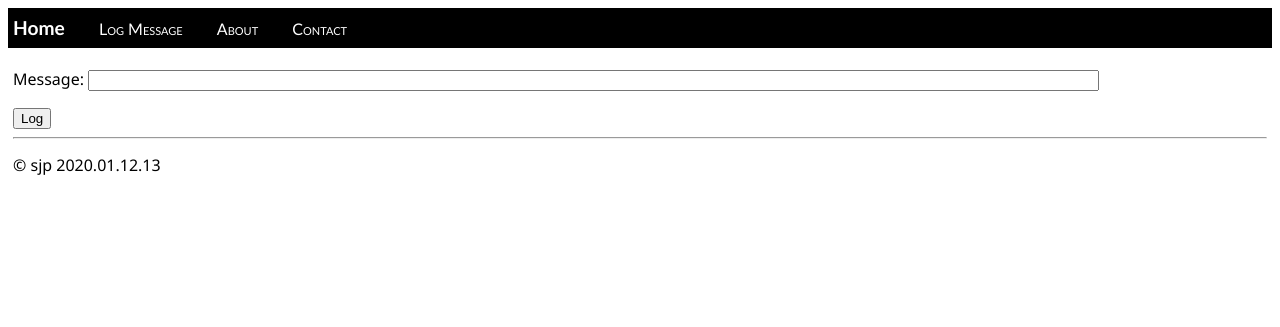
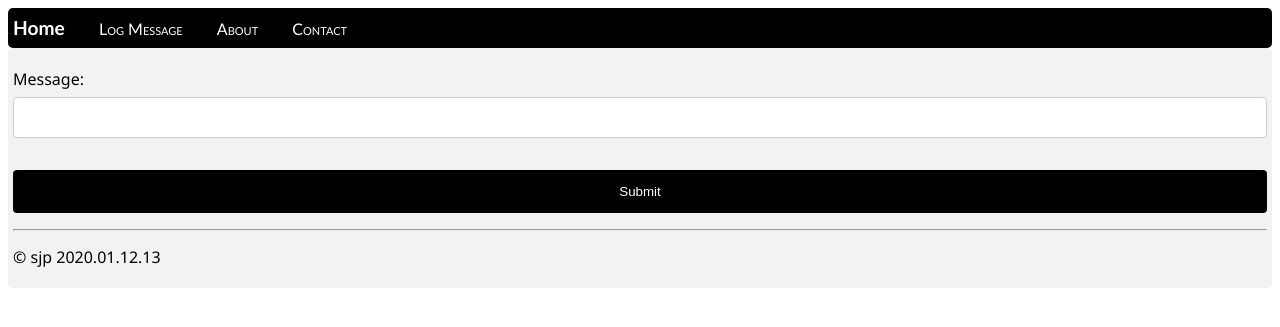
Before and after one commit to Pearcee/django-notes, a Django app: page /log/ in a window 1280 px wide. Shown: the top 327 px of the page. Run offline with Django 3.2, Linux system fonts and the light colour scheme.

Commit message:
02 commit

```diff
--- a/hello/static/hello/site.css
+++ b/hello/static/hello/site.css
@@ -145,3 +145,36 @@ table th {
         border-bottom: 0;
     }
 }
+
+/*  */
+
+input[type=text], select {
+    width: 100%;
+    padding: 12px 20px;
+    margin: 8px 0;
+    display: inline-block;
+    border: 1px solid #ccc;
+    border-radius: 4px;
+    box-sizing: border-box;
+  }
+
+  input[type=submit] {
+    width: 100%;
+    background-color: black;
+    color: white;
+    padding: 14px 20px;
+    margin: 8px 0;
+    border: none;
+    border-radius: 4px;
+    cursor: pointer;
+  }
+
+  input[type=submit]:hover {
+    background-color: darkslategrey;
+  }
+
+  div {
+    border-radius: 5px;
+    background-color: #f2f2f2;
+    padding: 20px;
+  }
--- a/hello/templates/hello/layout.html
+++ b/hello/templates/hello/layout.html
@@ -5,9 +5,7 @@
     <meta charset="utf-8"/>
 	<meta name="Description" content="Put your description here.">
 	<meta name="viewport" content="width=device-width, initial-scale=1.0">
-
     <title>{% block title %}{% endblock %}</title>
-
     <link rel="stylesheet" type="text/css" href="{% static 'hello/site.css' %}"/>
 </head>
 
--- a/hello/templates/hello/log_message.html
+++ b/hello/templates/hello/log_message.html
@@ -6,6 +6,6 @@
     <form method="POST" class="log-form">
         {% csrf_token %}
         {{ form.as_p }}
-        <button type="submit" class="save btn btn-default">Log</button>
+        <input type="submit" value="Submit">
     </form>
 {% endblock %}
```
